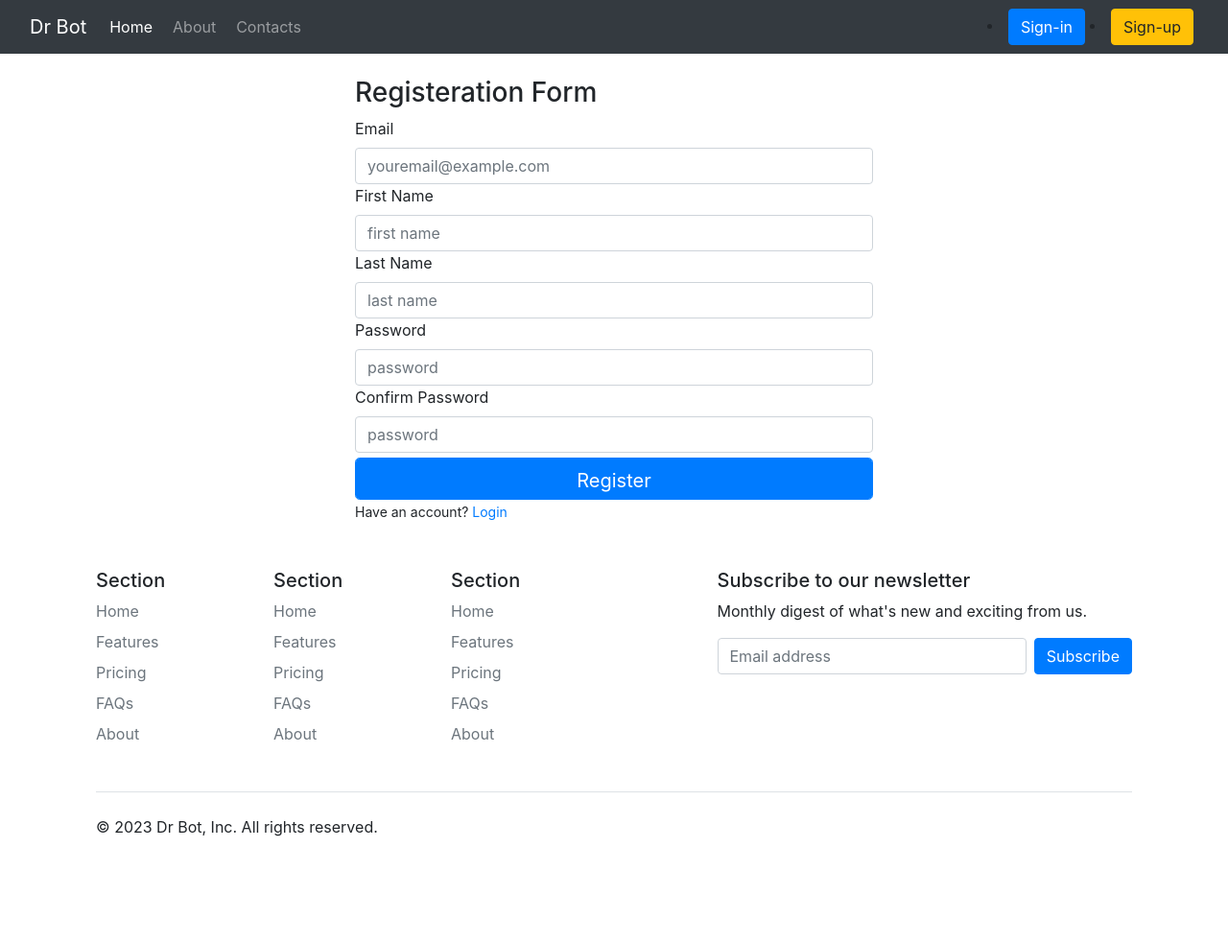
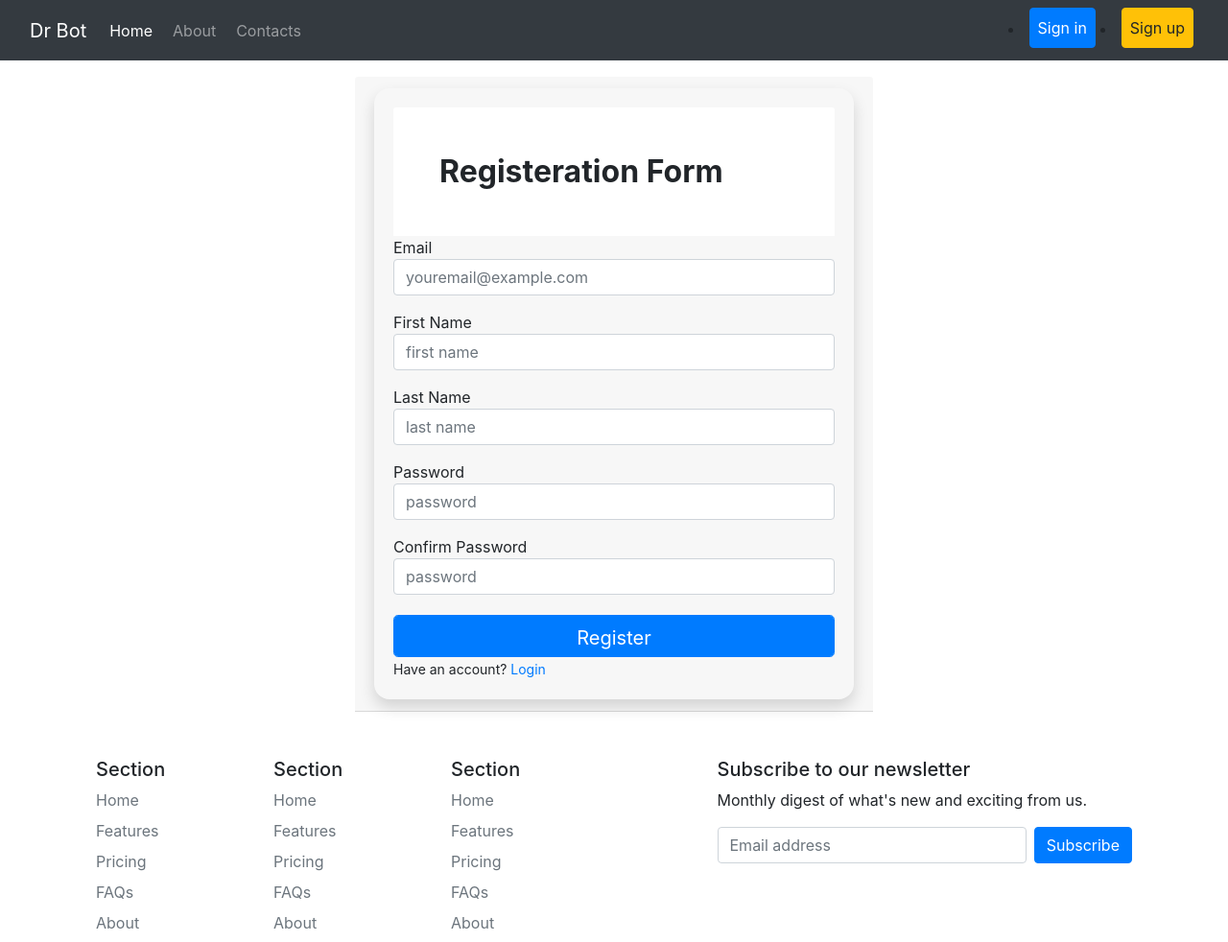
Before and after one commit to VictorMwachi/Dr-Bot, a Flask app: page /register in a window 1280 px wide. Shown: the top 982 px of the page at 96% size. Run offline with Flask 3, Linux system fonts and the light colour scheme; some libraries are stand-ins or nearby versions.

Commit message:
add bootstrap cards to forms

```diff
--- a/clinic/templates/header.html
+++ b/clinic/templates/header.html
@@ -29,10 +29,10 @@
       </ul>
       {% if not current_user.is_authenticated%}
       <li class="nav-item">
-          <a href="{{url_for('login')}}" class="btn btn-primary">Sign-in</a>
+          <a href="{{url_for('login')}}" class="btn btn-primary p-2" style="margin-bottom:5px;">Sign in</a>
         </li>
         <li class="nav-item">
-          <a href="{{url_for('register')}}" class="btn btn-warning">Sign-up</a>
+          <a href="{{url_for('register')}}" class="btn btn-warning p-2" style="margin-bottom:5px;">Sign up</a>
         </li>
         {% endif %}
     </div>
--- a/clinic/templates/register.html
+++ b/clinic/templates/register.html
@@ -16,22 +16,28 @@
 <div class="row">
 	<div class="col-md-3"></div>
 	<div class="col-md-6">
-		<form method="POST" action="{{url_for('register')}}">
-			<h3>Registeration Form</h3>
-			{{ form.csrf_token }}
-			{{ form.email.label() }}
-			{{ form.email(class='form-control',placeholder='youremail@example.com') }}
-			{{ form.first_name.label() }}
-			{{ form.first_name(class='form-control',placeholder='first name') }}
-			{{ form.last_name.label() }}
-			{{ form.last_name(class='form-control',placeholder='last name') }}
-			{{ form.password.label()}}
-			{{ form.password(class='form-control',placeholder='password') }}
-			{{ form.password2.label() }}
-			{{ form.password2(class='form-control',placeholder='password') }}
-			{{ form.submit(class='form-control btn btn-primary btn-lg',style='margin-top:5px;') }}
-			<small>Have an account? <a href="{{url_for('login')}}">Login</a></small>
-		</form>
+		<div class="card-header">
+			<form method="POST" action="{{url_for('register')}}">
+				<div class="card-body rounded-4 shadow">
+					<div class="card-header bg-white border-bottom-0 p-5 pb-4">
+						<h3 class="fw-bold mb-0 fs-2">Registeration Form</h3>
+					</div>
+					{{ form.csrf_token }}
+					{{ form.email.label(class='mb-0') }}
+					{{ form.email(class='form-control mb-3',placeholder='youremail@example.com') }}
+					{{ form.first_name.label(class='mb-0') }}
+					{{ form.first_name(class='form-control mb-3',placeholder='first name') }}
+					{{ form.last_name.label(class='mb-0') }}
+					{{ form.last_name(class='form-control mb-3',placeholder='last name') }}
+					{{ form.password.label(class='mb-0')}}
+					{{ form.password(class='form-control mb-3',placeholder='password') }}
+					{{ form.password2.label(class='mb-0') }}
+					{{ form.password2(class='form-control mb-3',placeholder='password') }}
+					{{ form.submit(class='form-control btn btn-primary btn-lg',style='margin-top:5px;') }}
+					<small>Have an account? <a href="{{url_for('login')}}">Login</a></small>
+				</div>
+			</form>
+		</div>
 	</div>
 	<div class="col-md-3"></div>
 </div>
```
Also changed, not shown: clinic/templates/bio.html (+17 -10 lines), clinic/templates/login.html (+11 -5 lines).
